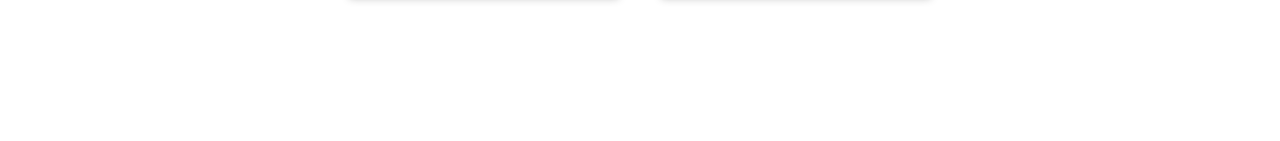
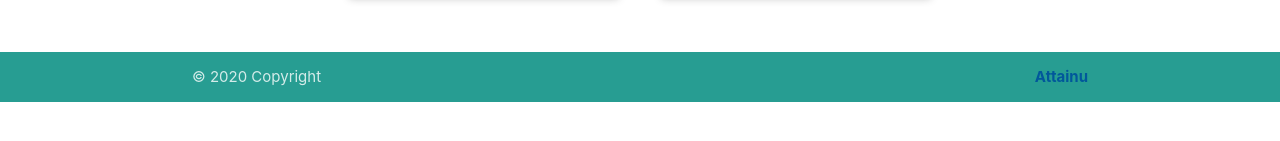
Before and after one commit to ruhan-khandakar-au3/student-manage, a React (Create React App) app: page / in a window 1280 px wide. Shown: the part 597-738 px from the top of the page. Built offline with nearby package versions, Linux system fonts and the light colour scheme.

Commit message:
feat: add footer

```diff
--- a/src/App.js
+++ b/src/App.js
@@ -5,6 +5,7 @@ import M from "materialize-css/dist/js/materialize.min.js";
 import Home from "./pages/Home";
 import Header from "./components/header/Header";
 import SideBar from "./components/sidebar/SideBar";
+import Footer from "./components/footer/Footer";
 
 const App = () => {
   useEffect(() => {
@@ -28,6 +29,7 @@ const App = () => {
             </div>
           </div>
         </div>
+        <Footer />
       </div>
     </div>
   );
--- /dev/null
+++ b/src/components/footer/Footer.jsx
@@ -0,0 +1,23 @@
+import React from "react";
+
+const Footer = () => {
+  return (
+    <footer className="page-footer teal lighten-1">
+      <div className="footer-copyright">
+        <div className="container">
+          © 2020 Copyright
+          <a
+            className="right light-blue-text text-darken-4 strong"
+            href="https://www.attainu.com/"
+            target="_blank"
+            rel="noopener noreferrer"
+          >
+            Attainu
+          </a>
+        </div>
+      </div>
+    </footer>
+  );
+};
+
+export default Footer;
--- a/src/components/user-card/UserCard.jsx
+++ b/src/components/user-card/UserCard.jsx
@@ -8,7 +8,7 @@ const UserCard = ({
   toggleApproved
 }) => {
   return (
-    <div className="card">
+    <div className="card hoverable">
       <div className="card-image">
         <img src={imageUrl} alt={name} />
 
--- a/src/index.scss
+++ b/src/index.scss
@@ -85,3 +85,7 @@
     padding: 10px;
   }
 }
+
+.page-footer {
+  padding-top: 0;
+}
```
